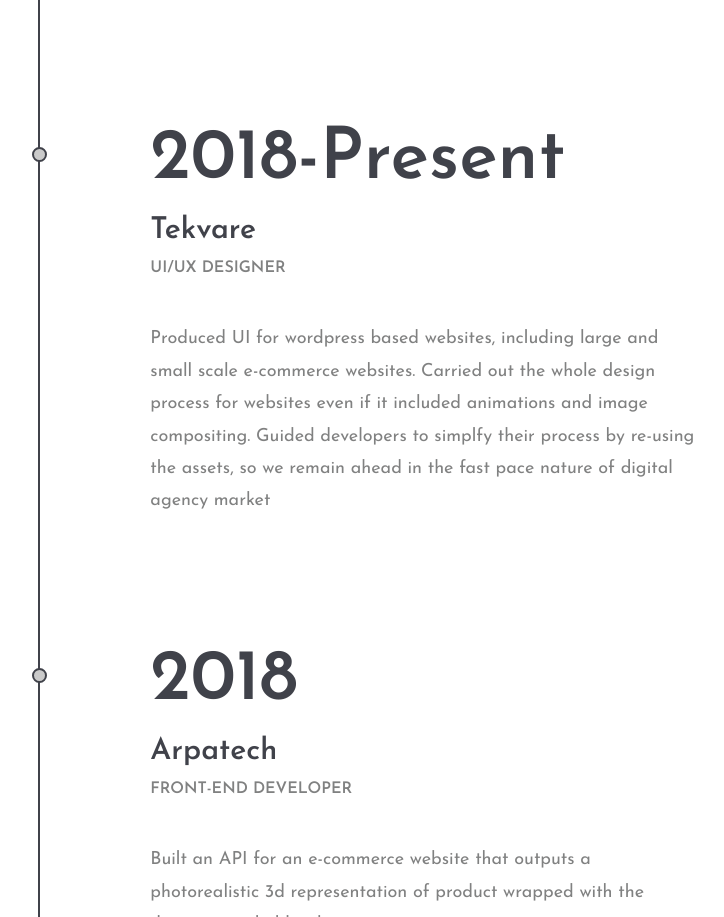
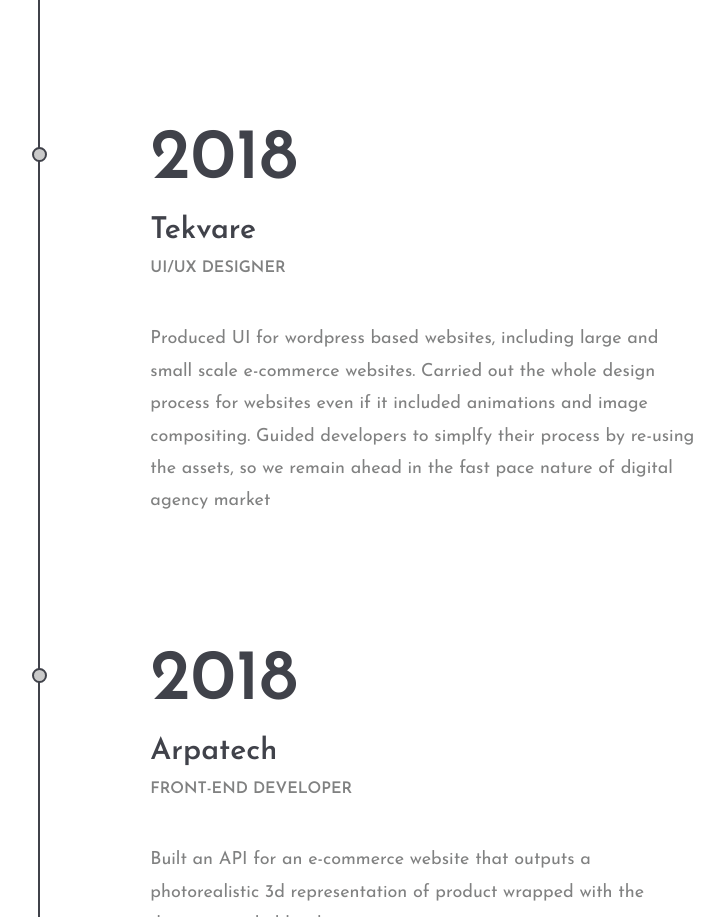
Before and after one commit to fatik/CV, a plain HTML site: page index.html in a window 1280 px wide. Shown: the part 1773-2690 px from the top of the page, without its empty margins (250-974 px from the left). Drawn offline with Linux system fonts and the light colour scheme.

Commit message:
Update index.html

```diff
--- a/index.html
+++ b/index.html
@@ -121,7 +121,7 @@
 							<p>Working in a software development team of ad agency to build websites for local and international clients. Developing UX flows and customer journeys for brands. </p>
 						</li>
 						<li>
-							<h2>2018-Present</h2>
+							<h2>2018</h2>
 							<h3>Tekvare</h3>
 							<h4>UI/UX Designer</h4>
 							<p>Produced UI for wordpress based websites, including large and small scale e-commerce websites. Carried out the whole design process for websites even if it included animations and image compositing. Guided developers to simplfy their process by re-using the assets, so we remain ahead in the fast pace nature of digital agency market</p>
```
